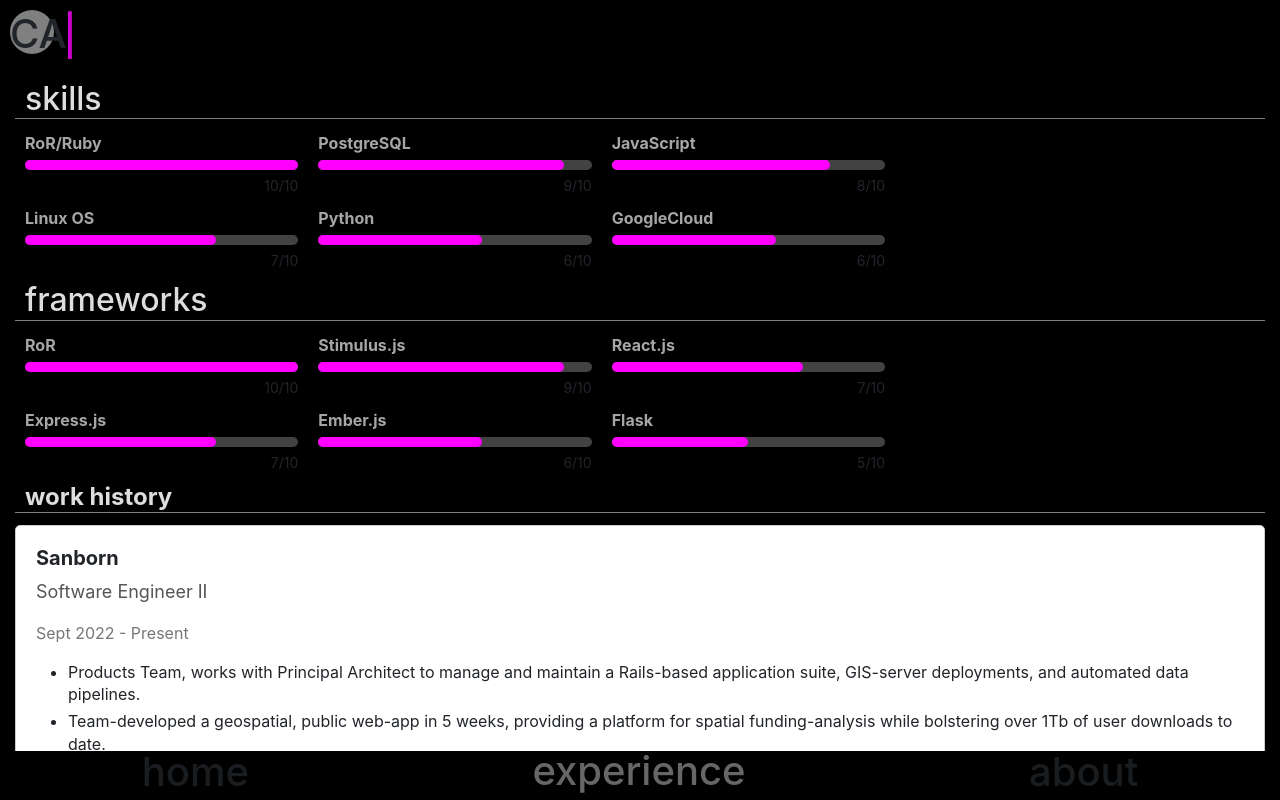
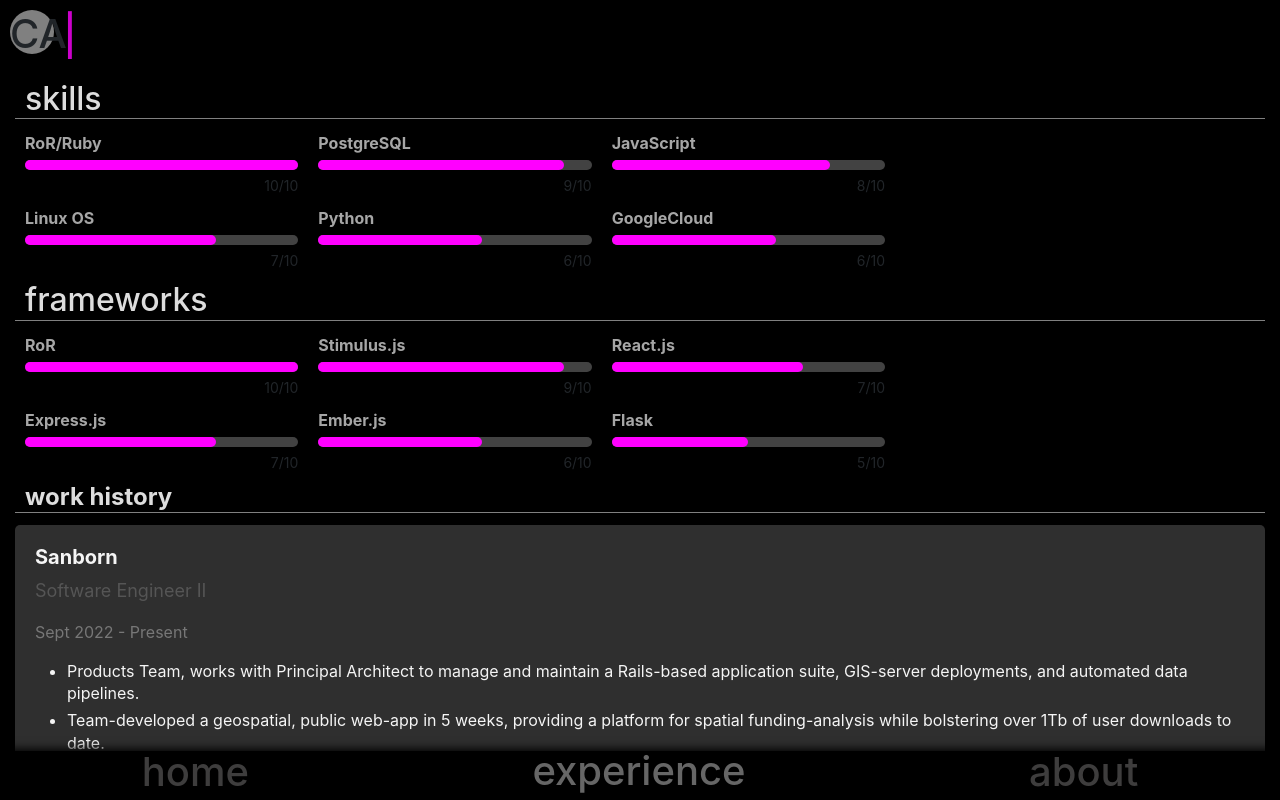
Before and after one commit to colintalex/portfolio-next, a Next.js app: page /experience in a window 1280 px wide. Built offline with nearby package versions, Linux system fonts and the light colour scheme; a web font is replaced by a local one.

Commit message:
Nav box shadow

```diff
--- a/components/nav.module.scss
+++ b/components/nav.module.scss
@@ -14,6 +14,8 @@
   width: 100%;
   background: black;
   margin-bottom: -1px;
+  box-shadow: 0px -2px 9px black;
+  color: rgb(78, 77, 77);
   a {
     border-bottom: 1px solid gray;
     opacity: 0.8;
--- a/components/work_history.module.scss
+++ b/components/work_history.module.scss
@@ -17,12 +17,12 @@
 }
 
 .job {
-  border: 1px solid #ccc;
   padding: 20px;
   margin-bottom: 20px;
-  background-color: #fff;
+  background-color: #2f2f2f;
   box-shadow: 0 2px 4px rgba(0, 0, 0, 0.1);
   border-radius: 5px;
+  color: whitesmoke;
 }
 
 .company {
```
